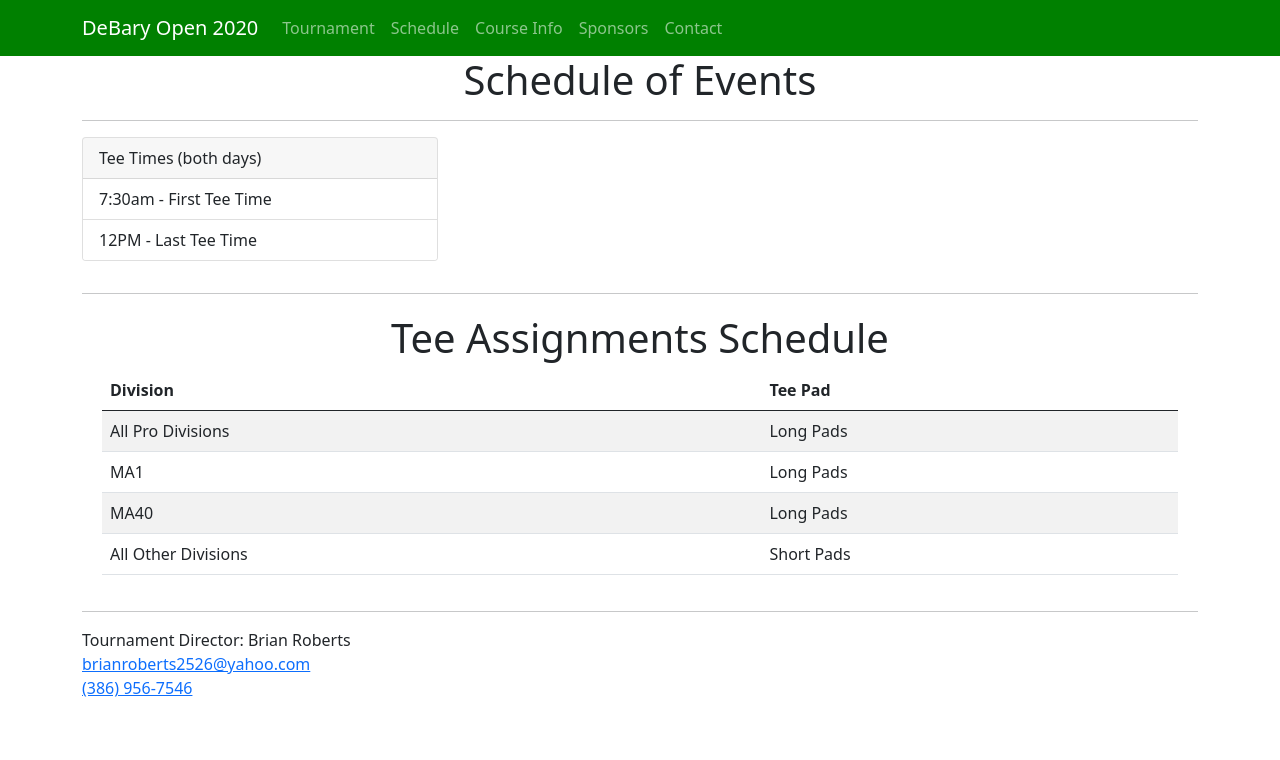
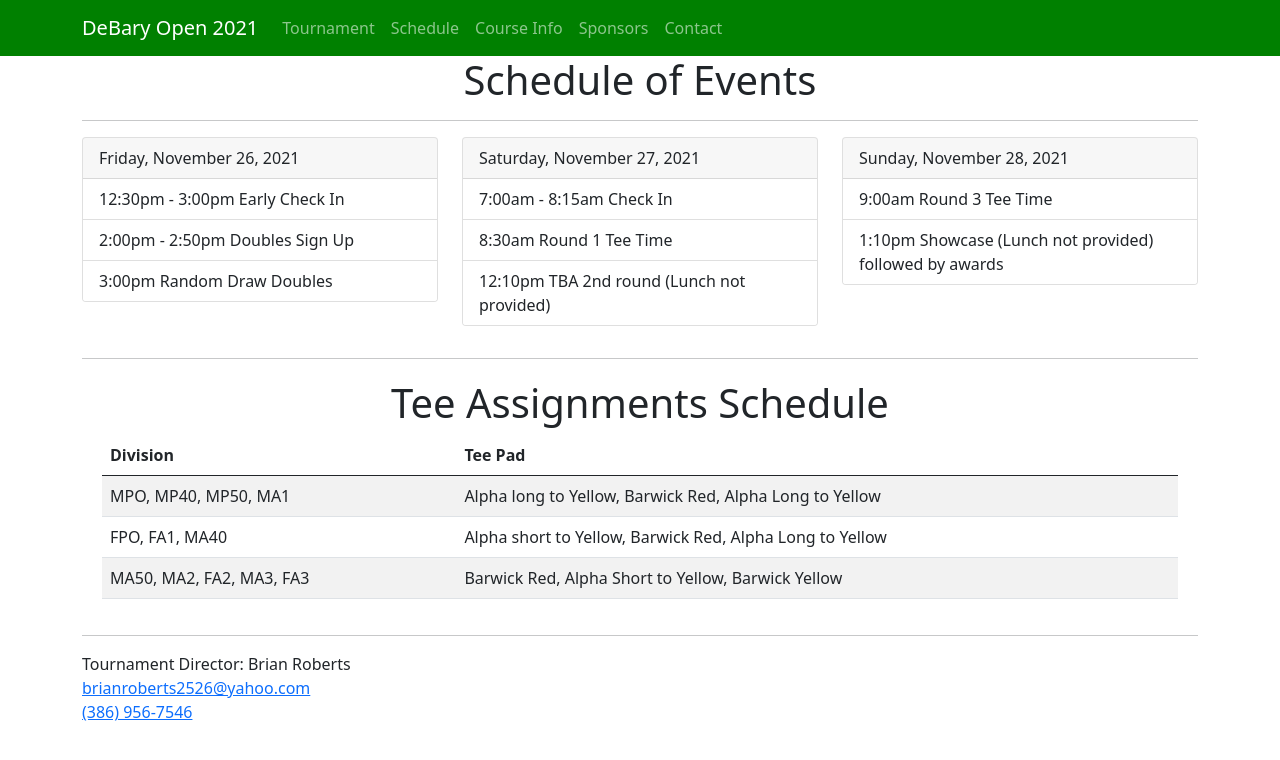
Before and after one commit to steve-kent/debary-open-php, a PHP site: page /schedule.php in a window 1280 px wide. Shown: the top 760 px of the page. Run offline with PHP 8.4, Linux system fonts and the light colour scheme.

Commit message:
Initial 2021 page to publish

```diff
--- a/nav.php
+++ b/nav.php
@@ -1,6 +1,6 @@
 <nav class="navbar navbar-expand-lg navbar-dark bg-primary">
     <div class="container">
-        <a class="navbar-brand" href="index.php">DeBary Open 2020
+        <a class="navbar-brand" href="index.php">DeBary Open 2021
         </a>
 
         <!-- Toggler/collapsibe Button -->
--- a/schedule.php
+++ b/schedule.php
@@ -14,13 +14,45 @@
         <div class="row">
             <div class="col-md-4">
                 <div class="card mb-3">
-                    <div class="card-header">Tee Times (both days)</div>
+                    <div class="card-header">Friday, November 26, 2021</div>
                     <ul class="list-group list-group-flush">
                         <li class="list-group-item">
-                            7:30am - First Tee Time
+                        12:30pm - 3:00pm Early Check In
                         </li>
                         <li class="list-group-item">
-                            12PM - Last Tee Time
+                        2:00pm - 2:50pm Doubles Sign Up
+                        </li>
+                        <li class="list-group-item">
+                        3:00pm Random Draw Doubles
+                        </li>
+                    </ul>
+                </div>
+            </div>
+            <div class="col-md-4">
+                <div class="card mb-3">
+                    <div class="card-header">Saturday, November 27, 2021</div>
+                    <ul class="list-group list-group-flush">
+                        <li class="list-group-item">
+                        7:00am - 8:15am Check In
+                        </li>
+                        <li class="list-group-item">
+                        8:30am	Round 1 Tee Time
+                        </li>
+                        <li class="list-group-item">
+                        12:10pm	TBA 2nd round (Lunch not provided)
+                        </li>
+                    </ul>
+                </div>
+            </div>
+            <div class="col-md-4">
+                <div class="card mb-3">
+                    <div class="card-header">Sunday, November 28, 2021</div>
+                    <ul class="list-group list-group-flush">
+                        <li class="list-group-item">
+                        9:00am	Round 3 Tee Time
+                        </li>
+                        <li class="list-group-item">
+                        1:10pm	Showcase (Lunch not provided) followed by awards
                         </li>
                     </ul>
                 </div>
@@ -40,20 +72,16 @@
                 </thead>
                 <tbody>
                     <tr>
-                        <td scope="row">All Pro Divisions</td>
-                        <td>Long Pads</td>
+                        <td scope="row">MPO, MP40, MP50, MA1</td>
+                        <td>Alpha long to Yellow, Barwick Red, Alpha Long to Yellow</td>
                     </tr>
                     <tr>
-                        <td scope="row">MA1</td>
-                        <td>Long Pads</td>
+                        <td scope="row">FPO, FA1, MA40</td>
+                        <td>Alpha short to Yellow, Barwick Red, Alpha Long to Yellow</td>
                     </tr>
                     <tr>
-                        <td scope="row">MA40</td>
-                        <td>Long Pads</td>
-                    </tr>
-                    <tr>
-                        <td scope="row">All Other Divisions</td>
-                        <td>Short Pads</td>
+                        <td scope="row">MA50, MA2, FA2, MA3, FA3</td>
+                        <td>Barwick Red, Alpha Short to Yellow, Barwick Yellow</td>
                     </tr>
                 </tbody>
             </table>
```
Also changed, not shown: courses.php (+8 -2 lines), index.php (+12 -7 lines), sponsors.php (+7 -3 lines).
